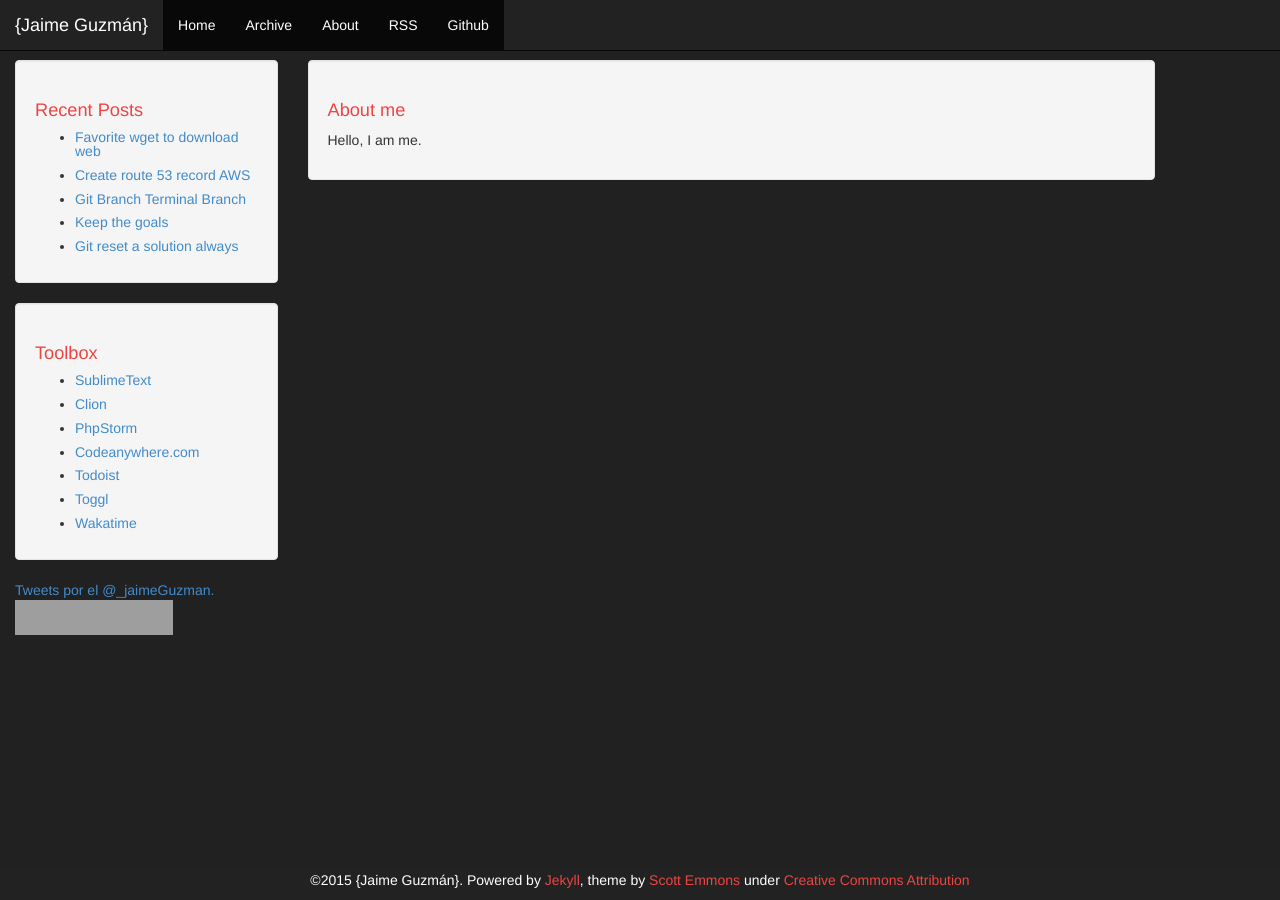
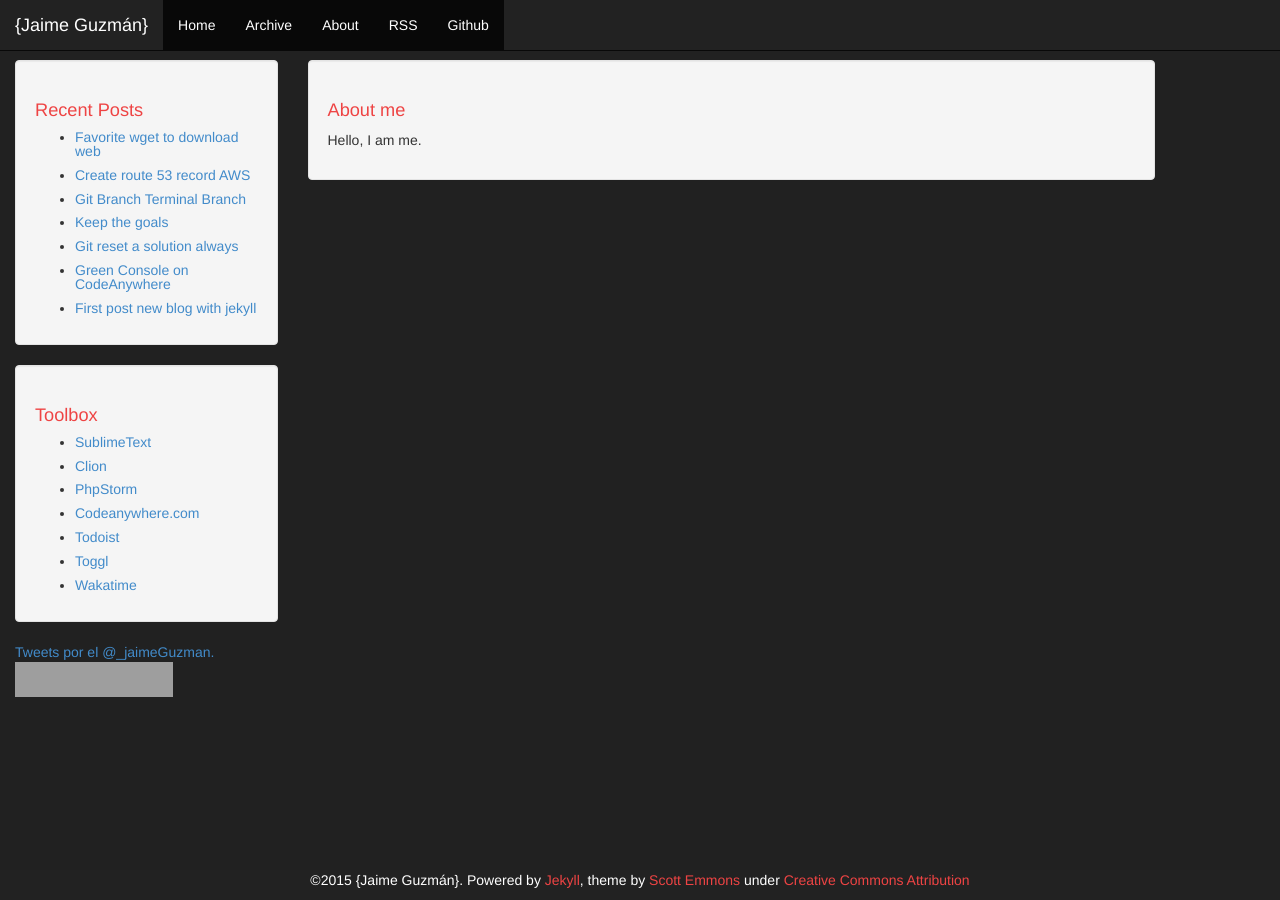
Before and after one commit to jaimeguzman/jaimeguzman.github.io, a Jekyll site: the page built from about.html, in a window 1280 px wide. Built offline with Jekyll 4.4.1, drawn with Linux system fonts in a browser that asks for light colours; Markdown is read by kramdown in place of the engine named in the settings; comment, search, counter and statistics services are not loaded; grey boxes are pictures that could not be loaded.

Commit message:
check config issue

```diff
--- a/_config.yml
+++ b/_config.yml
@@ -1,7 +1,7 @@
 # Jekyll configuration
 
 name: "{Jaime Guzmán}"
-description: A jekyll theme
+description: "Drupal developer, researcher and fullstack geek. "
 
 # url is currently only used only for the RSS feed in feed.xml
 url: http://jaimeguzman.github.io/
@@ -25,7 +25,7 @@
 comments: true
 
 permalink: /:year/:month/:title
-paginate: 3
+paginate: 4
 
 highlighter: pygments
 markdown: redcarpet
--- a/_includes/sidebar.html
+++ b/_includes/sidebar.html
@@ -5,7 +5,7 @@
 <div class="sidebar well">
     <h1>Recent Posts</h1>
     <ul>
-        {% for post in site.posts limit:5 %}
+        {% for post in site.posts limit:7 %}
           <li><a href="{{ site.baseurl}}{{ post.url }}">{{ post.title }}</a></li>
         {% endfor %}
     </ul>
```
